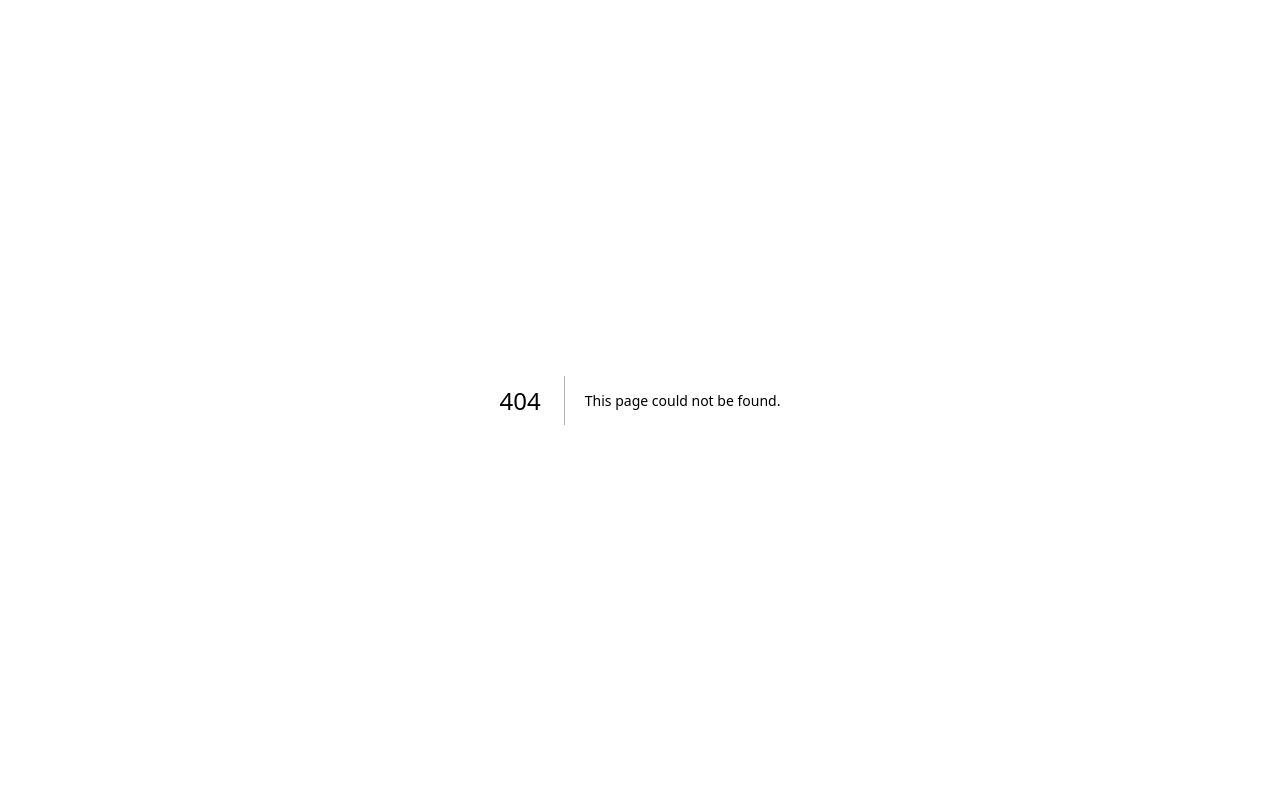
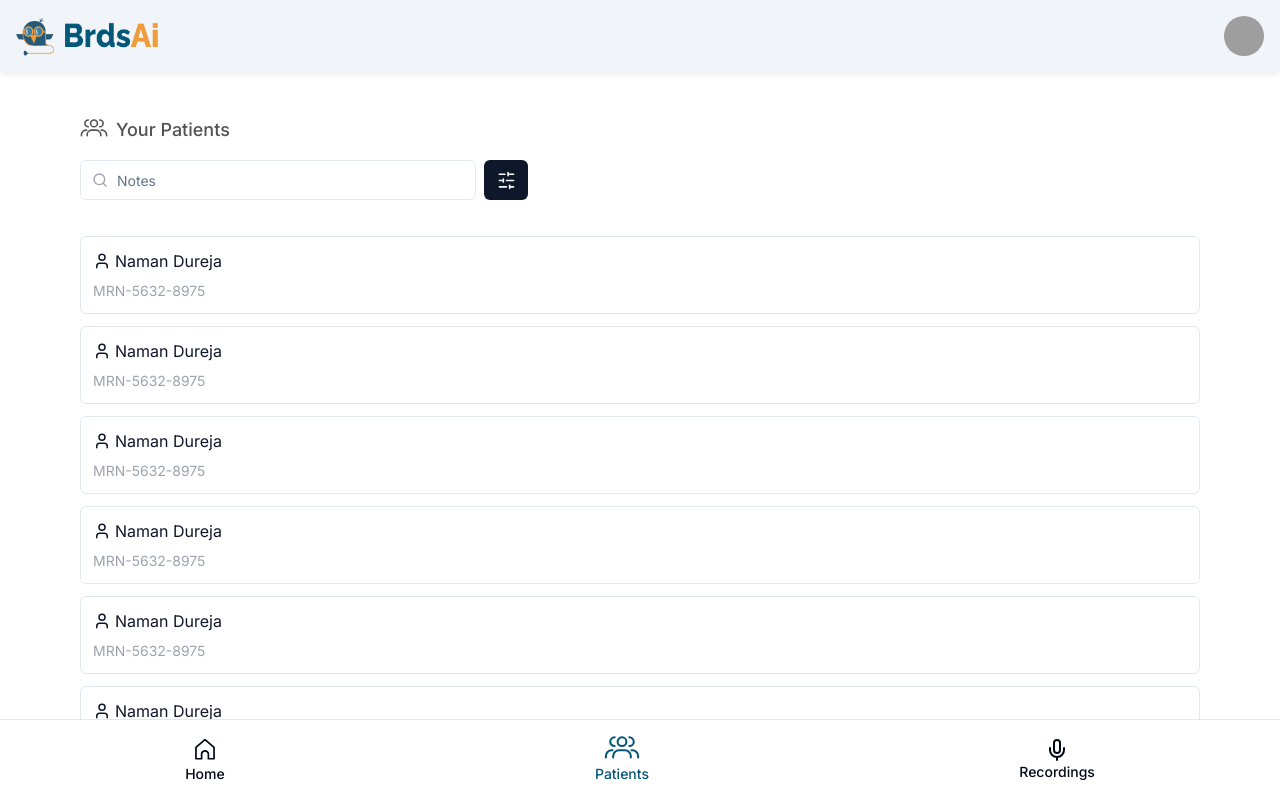
Before and after one commit to PriyanshuSharma23/brdsai-wingman, a Next.js app: page /patients in a window 1280 px wide. Before the commit this address had no page. Shown: the top 798 px of the page. Built offline with nearby package versions, Linux system fonts and the light colour scheme; grey boxes are pictures that could not be loaded.

Commit message:
added patient route

```diff
--- /dev/null
+++ b/app/(authenticated)/patients/page.tsx
@@ -0,0 +1,55 @@
+import { Button } from "@/components/ui/button";
+import { SearchIconInput } from "@/components/ui/icon-input";
+import { Search, SlidersHorizontal } from "lucide-react";
+import { PatientCard } from "./patient-card";
+
+const patient = (
+  <svg
+    viewBox="0 0 39 25"
+    fill="none"
+    xmlns="http://www.w3.org/2000/svg"
+    className="w-7 mb-1"
+    stroke="currentColor"
+  >
+    <path
+      d="M29.0442 23.334V21.7716C29.0442 18.3199 26.1953 15.5218 22.6809 15.5218H16.3175C12.8032 15.5218 9.95419 18.3199 9.95419 21.7716V23.334M36.9984 23.334V21.7716C36.9984 18.3199 34.1495 15.5218 30.6351 15.5218H29.8397M2 23.334V21.7716C2 18.3199 4.84897 15.5218 8.36335 15.5218H9.15877M27.4534 10.8345C30.0892 10.8345 32.2259 8.73597 32.2259 6.14725C32.2259 3.55853 30.0892 1.45996 27.4534 1.45996M11.545 10.8345C8.90924 10.8345 6.77251 8.73597 6.77251 6.14725C6.77251 3.55853 8.90924 1.45996 11.545 1.45996M24.2717 6.14725C24.2717 8.73597 22.135 10.8345 19.4992 10.8345C16.8634 10.8345 14.7267 8.73597 14.7267 6.14725C14.7267 3.55853 16.8634 1.45996 19.4992 1.45996C22.135 1.45996 24.2717 3.55853 24.2717 6.14725Z"
+      strokeWidth="2.21282"
+      strokeLinecap="round"
+      strokeLinejoin="round"
+    />
+  </svg>
+);
+
+const PatientsPage = () => {
+  return (
+    <div className="px-4 md:px-12 xl:px-20 space-y-2 md:space-y-4 text-neutral-600 pt-6">
+      <h1
+        className="text-lg pt-5 flex items-center gap-2"
+        style={{ fontWeight: 500 }}
+      >
+        {patient}
+        <span>Your Patients</span>
+      </h1>
+
+      <div className="flex max-w-md items-center gap-2">
+        <div className="flex-1">
+          <SearchIconInput
+            icon={<Search size={16} className="stroke-gray-400" />}
+            className="w-full flex-1"
+          />
+        </div>
+        <Button className="w-11 ">
+          <SlidersHorizontal className="flex-shrink-0" size={19} />
+        </Button>
+      </div>
+
+      <div className="space-y-3  py-5">
+        {new Array(50).fill(1).map((_, i) => (
+          <PatientCard name="Naman Dureja" mrn="MRN-5632-8975" key={i} />
+        ))}
+      </div>
+    </div>
+  );
+};
+
+export default PatientsPage;
--- /dev/null
+++ b/app/(authenticated)/patients/patient-card.tsx
@@ -0,0 +1,23 @@
+import { User } from "lucide-react";
+import Link from "next/link";
+
+type PatientCardProps = {
+  name: string;
+  mrn: string;
+};
+
+export const PatientCard = (props: PatientCardProps) => {
+  return (
+    <Link href={`/patients/${props.mrn}`} className="block">
+      <div className="space-y-2 p-3 border rounded-md">
+        <div className="flex text-primary items-center gap-1">
+          <User size={18}/>
+          <p>{props.name}</p>
+        </div>
+        <div className="flex items-center gap-1">
+          <p className="text-sm text-gray-400">{props.mrn}</p>
+        </div>
+      </div>
+    </Link>
+  );
+};
```
